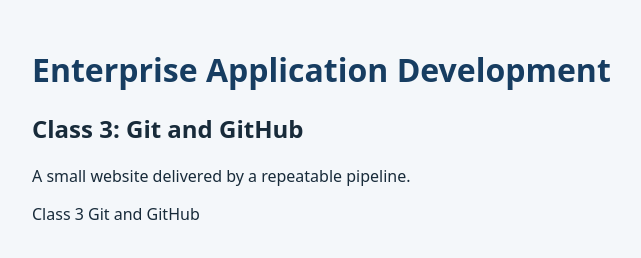
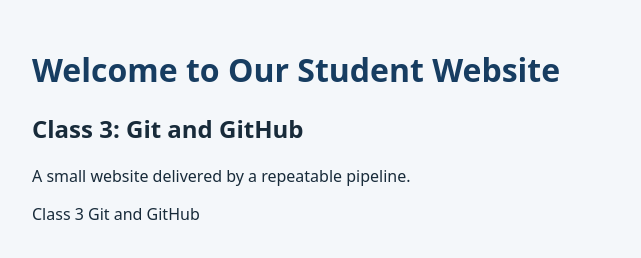
Before and after one commit to elliehsuu/ead-website, a plain HTML site: page src/index.html in a window 1280 px wide. Shown: the whole page, without its empty margins (208-849 px from the left). Drawn offline with Linux system fonts and the light colour scheme.

Commit message:
Update website welcome heading

```diff
--- a/src/index.html
+++ b/src/index.html
@@ -3,12 +3,12 @@
 <head>
   <meta charset="utf-8">
   <meta name="viewport" content="width=device-width, initial-scale=1">
-  <title>Enterprise Application Development</title>
+  <title>Student Website</title>
   <link rel="stylesheet" href="style.css">
 </head>
 <body>
   <main>
-    <h1>Enterprise Application Development</h1>
+    <h1>Welcome to Our Student Website</h1>
     <h2>Class 3: Git and GitHub</h2>
     <p id="message">A small website delivered by a repeatable pipeline.</p>
     <p>Class 3 Git and GitHub</p>
```
